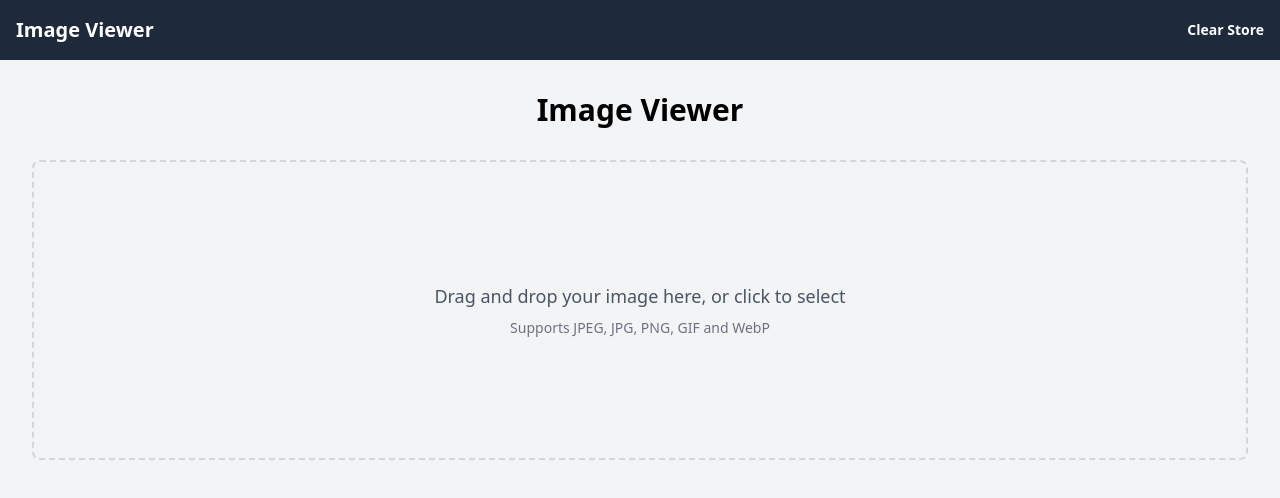
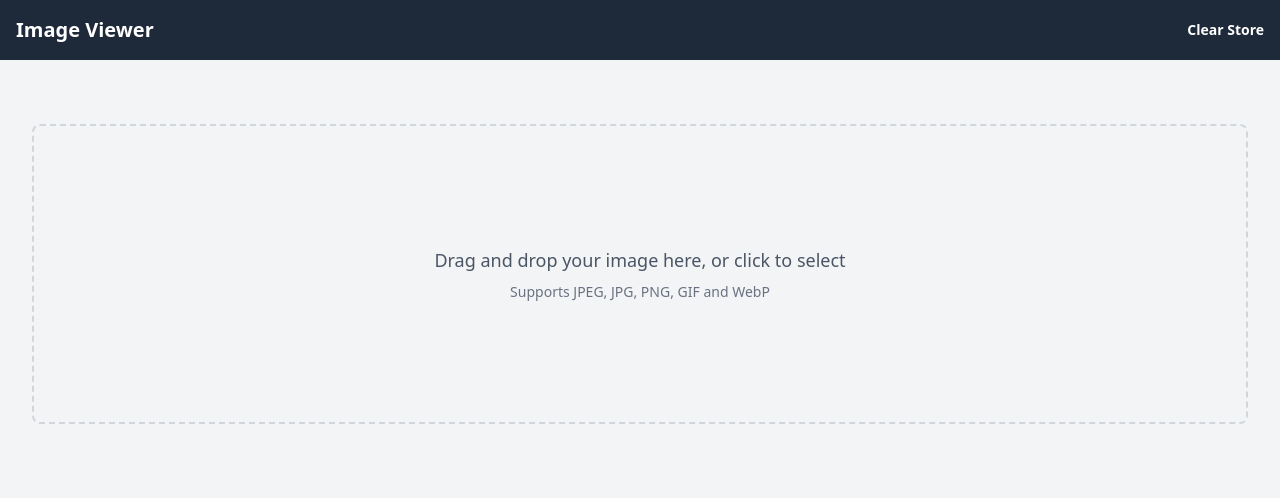
Before and after one commit to ScarpMetal/high-res-image-viewer, a React (Vite) app: page / in a window 1280 px wide. Shown: the top 498 px of the page. Built offline with nearby package versions, Linux system fonts and the light colour scheme.

Commit message:
Remove unnecessary title

```diff
--- a/src/pages/HomePage.tsx
+++ b/src/pages/HomePage.tsx
@@ -3,7 +3,6 @@ import { ImageUpload } from "../components/ImageUpload";
 export default function HomePage() {
   return (
     <div className="px-8 py-8">
-      <h1 className="text-3xl font-bold mb-4 text-center">Image Viewer</h1>
       <div className="container mx-auto">
         <ImageUpload />
       </div>
```
